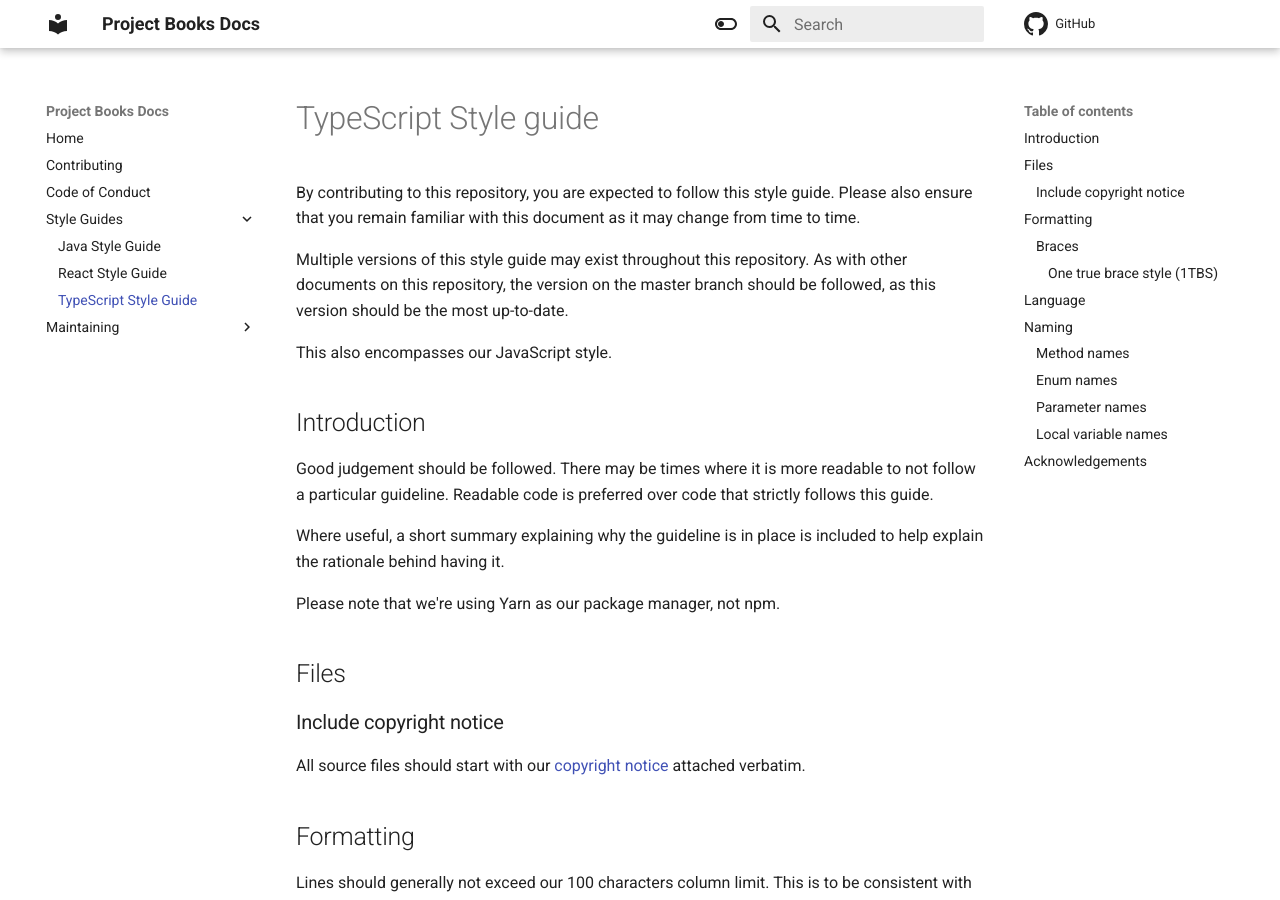
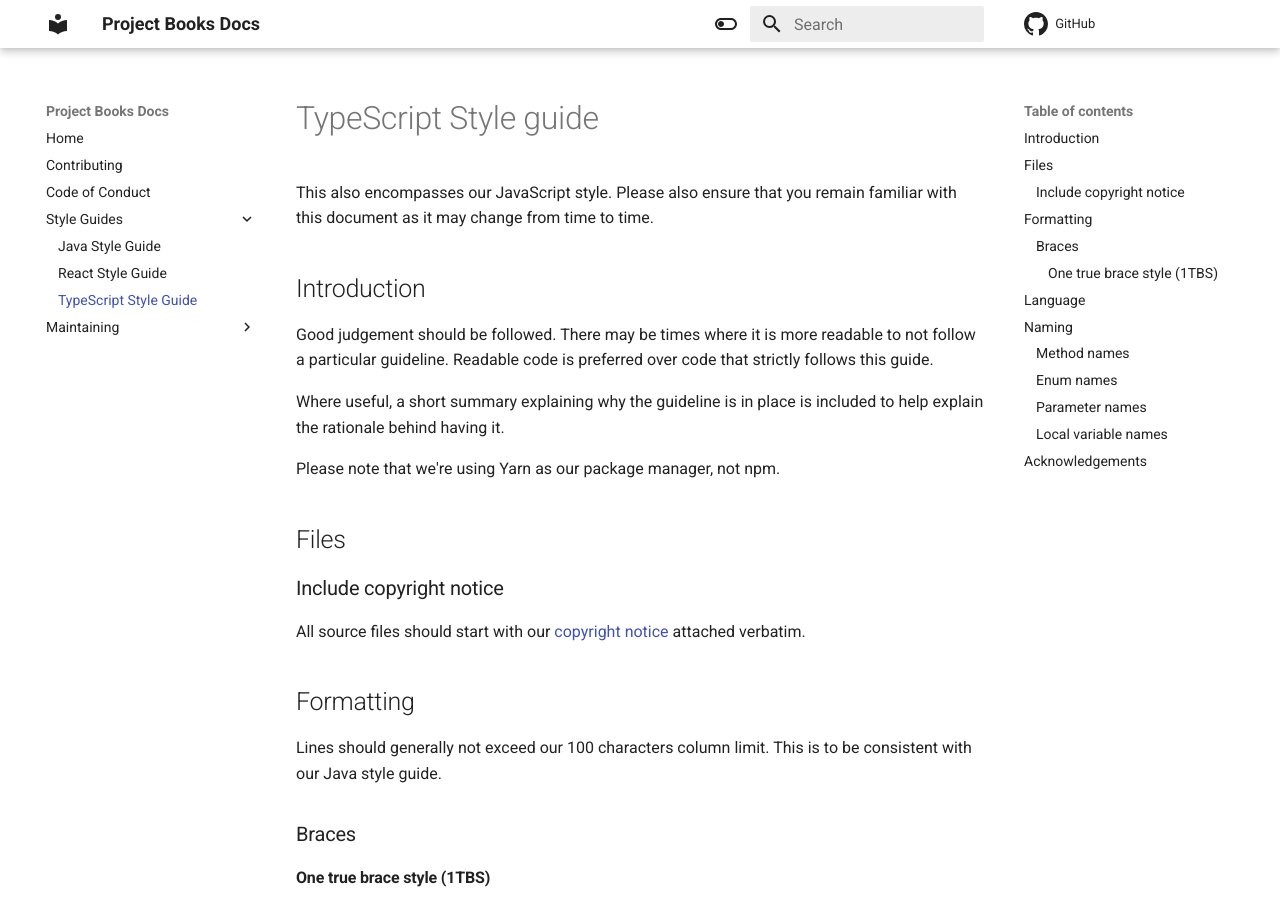
Before and after one commit to Project-Books/project-books.github.io, an MkDocs documentation site: the page built from docs/styleguides/typescript-styleguide.md, in a window 1280 px wide and 900 px high. Built offline with MkDocs 1.6.1 and Material for MkDocs 9.7.7, drawn with Linux system fonts in a browser that asks for light colours.

Commit message:
Simplify style guide

```diff
--- a/docs/styleguides/typescript-styleguide.md
+++ b/docs/styleguides/typescript-styleguide.md
@@ -1,11 +1,6 @@
 # TypeScript Style guide
 
-By contributing to this repository, you are expected to follow this style guide. Please also ensure that you remain familiar with this document as it may change from time to time.
-
-Multiple versions of this style guide may exist throughout this repository. As with other documents on this repository,
-the version on the master branch should be followed, as this version should be the most up-to-date.
-
-This also encompasses our JavaScript style.
+This also encompasses our JavaScript style. Please also ensure that you remain familiar with this document as it may change from time to time.
 
 ## Introduction
 
```
